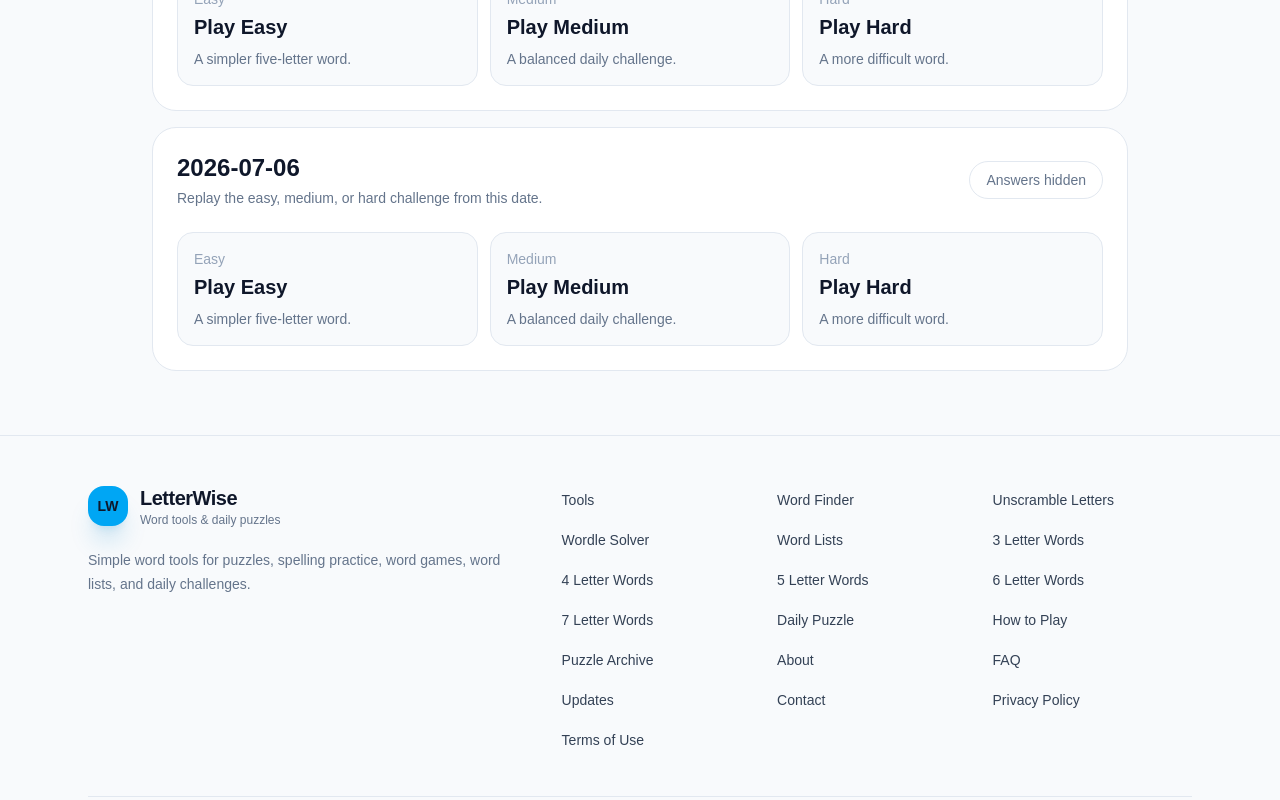
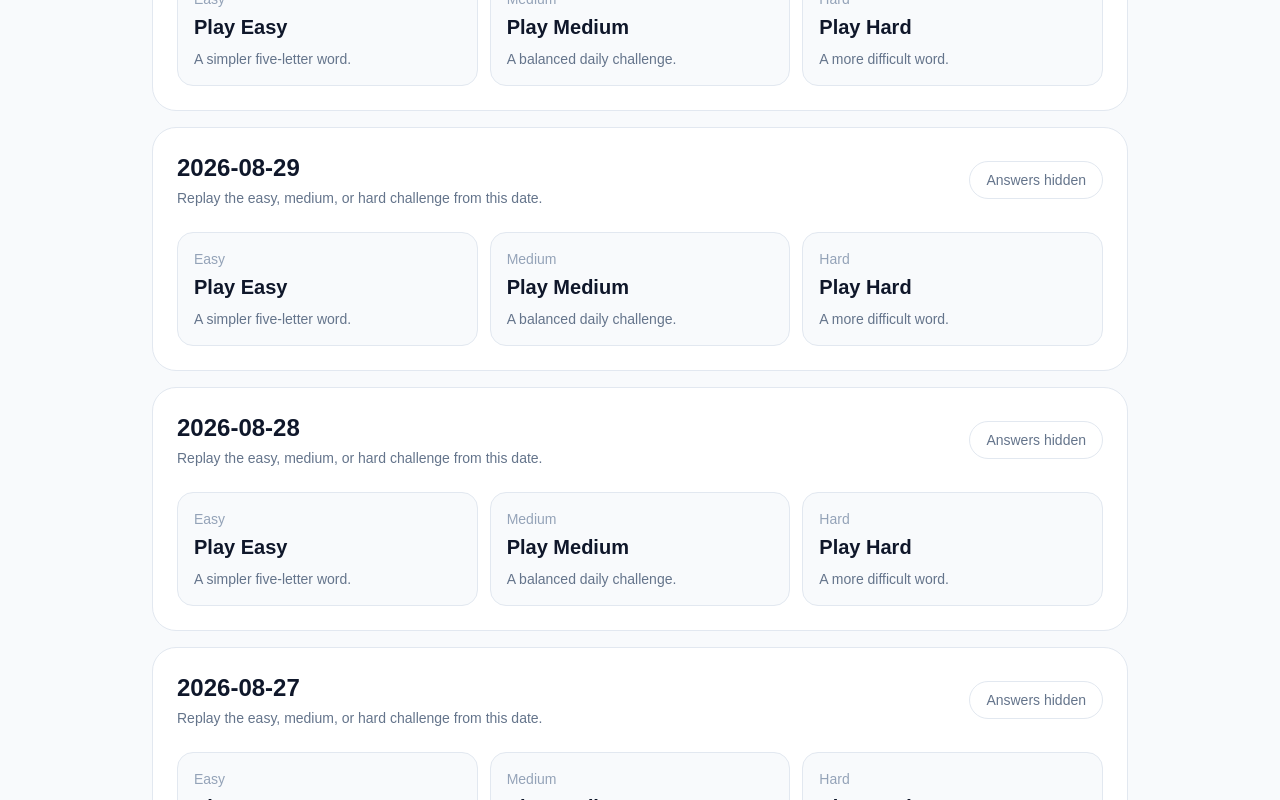
Before and after one commit to LetterWise/letterwise, a Next.js app: page /daily-word-puzzle/archive in a window 1280 px wide. Shown: the part 840-1640 px from the top of the page. Built offline with nearby package versions, Linux system fonts and the light colour scheme.

Commit message:
Update dailyPuzzles.ts

```diff
--- a/data/dailyPuzzles.ts
+++ b/data/dailyPuzzles.ts
@@ -8,24 +8,63 @@ export type DailyPuzzle = {
 };
 
 export const dailyPuzzles: DailyPuzzle[] = [
-  {
-    date: "2026-07-06",
-    easy: "plant",
-    medium: "crane",
-    hard: "glyph",
-  },
-  {
-    date: "2026-07-07",
-    easy: "chair",
-    medium: "flame",
-    hard: "vivid",
-  },
-  {
-    date: "2026-07-08",
-    easy: "bread",
-    medium: "stone",
-    hard: "nymph",
-  },
+  { date: "2026-07-07", easy: "chair", medium: "flame", hard: "vivid" },
+  { date: "2026-07-08", easy: "bread", medium: "stone", hard: "nymph" },
+  { date: "2026-07-09", easy: "plant", medium: "crane", hard: "glyph" },
+  { date: "2026-07-10", easy: "smile", medium: "brave", hard: "fjord" },
+  { date: "2026-07-11", easy: "house", medium: "grape", hard: "quill" },
+  { date: "2026-07-12", easy: "water", medium: "climb", hard: "zesty" },
+  { date: "2026-07-13", easy: "light", medium: "proud", hard: "waltz" },
+  { date: "2026-07-14", easy: "green", medium: "track", hard: "knack" },
+  { date: "2026-07-15", easy: "table", medium: "charm", hard: "jazzy" },
+  { date: "2026-07-16", easy: "happy", medium: "blend", hard: "vixen" },
+  { date: "2026-07-17", easy: "music", medium: "frost", hard: "crypt" },
+  { date: "2026-07-18", easy: "river", medium: "claim", hard: "proxy" },
+  { date: "2026-07-19", easy: "beach", medium: "drift", hard: "sphinx" },
+  { date: "2026-07-20", easy: "cloud", medium: "sharp", hard: "wharf" },
+  { date: "2026-07-21", easy: "fruit", medium: "brisk", hard: "oxide" },
+  { date: "2026-07-22", easy: "sleep", medium: "grove", hard: "quack" },
+  { date: "2026-07-23", easy: "heart", medium: "slope", hard: "pixel" },
+  { date: "2026-07-24", easy: "dream", medium: "twist", hard: "buxom" },
+  { date: "2026-07-25", easy: "field", medium: "crown", hard: "jinxy" },
+  { date: "2026-07-26", easy: "glass", medium: "mirth", hard: "wryly" },
+  { date: "2026-07-27", easy: "world", medium: "crisp", hard: "azure" },
+  { date: "2026-07-28", easy: "peace", medium: "shard", hard: "equip" },
+  { date: "2026-07-29", easy: "story", medium: "plume", hard: "vapor" },
+  { date: "2026-07-30", easy: "sound", medium: "trace", hard: "khaki" },
+  { date: "2026-07-31", easy: "dance", medium: "blush", hard: "zircon" },
+
+  { date: "2026-08-01", easy: "apple", medium: "orbit", hard: "quilt" },
+  { date: "2026-08-02", easy: "grass", medium: "fable", hard: "lymph" },
+  { date: "2026-08-03", easy: "train", medium: "spice", hard: "jumpy" },
+  { date: "2026-08-04", easy: "party", medium: "forge", hard: "axiom" },
+  { date: "2026-08-05", easy: "laugh", medium: "creek", hard: "zonal" },
+  { date: "2026-08-06", easy: "phone", medium: "stark", hard: "vouch" },
+  { date: "2026-08-07", easy: "sunny", medium: "grind", hard: "hymn" },
+  { date: "2026-08-08", easy: "share", medium: "cloak", hard: "mucky" },
+  { date: "2026-08-09", easy: "fresh", medium: "prism", hard: "jaunt" },
+  { date: "2026-08-10", easy: "north", medium: "cider", hard: "zealot" },
+  { date: "2026-08-11", easy: "south", medium: "wring", hard: "fjord" },
+  { date: "2026-08-12", easy: "paint", medium: "crush", hard: "evoke" },
+  { date: "2026-08-13", easy: "round", medium: "glide", hard: "quirk" },
+  { date: "2026-08-14", easy: "sweet", medium: "flock", hard: "nymph" },
+  { date: "2026-08-15", easy: "clean", medium: "brand", hard: "vivid" },
+  { date: "2026-08-16", easy: "bring", medium: "truce", hard: "glyph" },
+  { date: "2026-08-17", easy: "young", medium: "plank", hard: "zesty" },
+  { date: "2026-08-18", easy: "money", medium: "shove", hard: "waltz" },
+  { date: "2026-08-19", easy: "watch", medium: "crave", hard: "quill" },
+  { date: "2026-08-20", easy: "brown", medium: "spine", hard: "vixen" },
+  { date: "2026-08-21", easy: "white", medium: "tread", hard: "crypt" },
+  { date: "2026-08-22", easy: "black", medium: "moist", hard: "proxy" },
+  { date: "2026-08-23", easy: "clear", medium: "swoop", hard: "wharf" },
+  { date: "2026-08-24", easy: "small", medium: "grasp", hard: "oxide" },
+  { date: "2026-08-25", easy: "large", medium: "hinge", hard: "quack" },
+  { date: "2026-08-26", easy: "carry", medium: "blaze", hard: "pixel" },
+  { date: "2026-08-27", easy: "start", medium: "faint", hard: "buxom" },
+  { date: "2026-08-28", easy: "final", medium: "crept", hard: "jinxy" },
+  { date: "2026-08-29", easy: "learn", medium: "broil", hard: "wryly" },
+  { date: "2026-08-30", easy: "teach", medium: "snare", hard: "azure" },
+  { date: "2026-08-31", easy: "smart", medium: "dwell", hard: "equip" },
 ];
 
 export function getTodayDate() {
@@ -33,7 +72,6 @@ export function getTodayDate() {
   const year = now.getFullYear();
   const month = String(now.getMonth() + 1).padStart(2, "0");
   const day = String(now.getDate()).padStart(2, "0");
-
   return `${year}-${month}-${day}`;
 }
 
```
